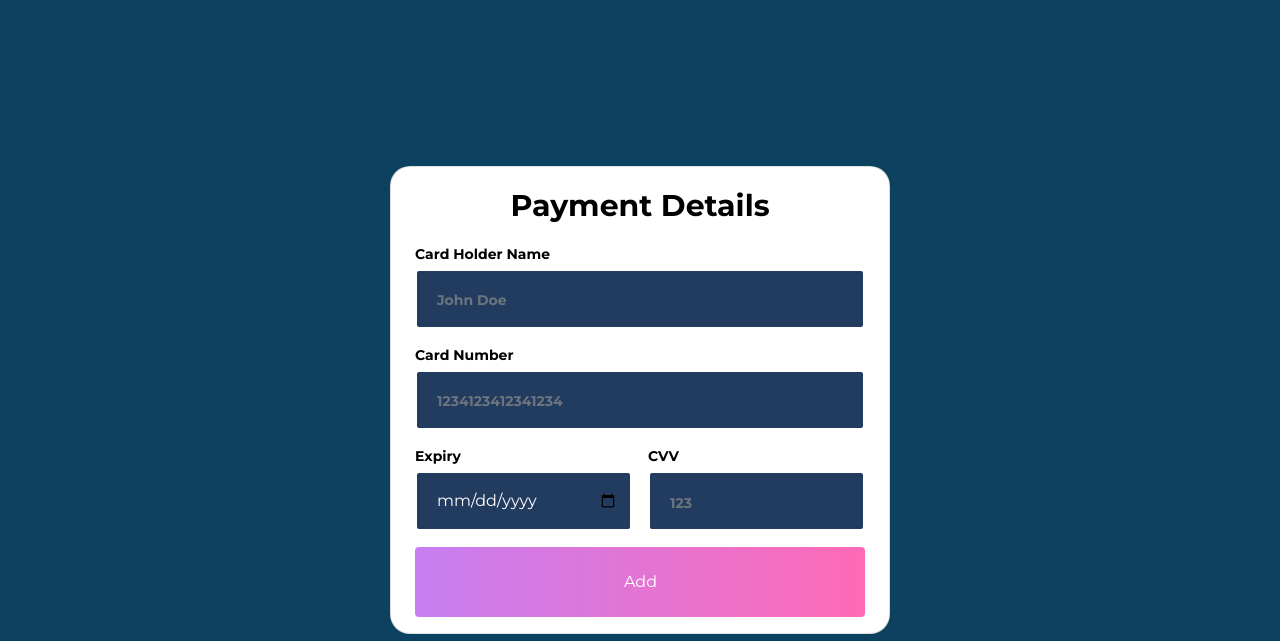
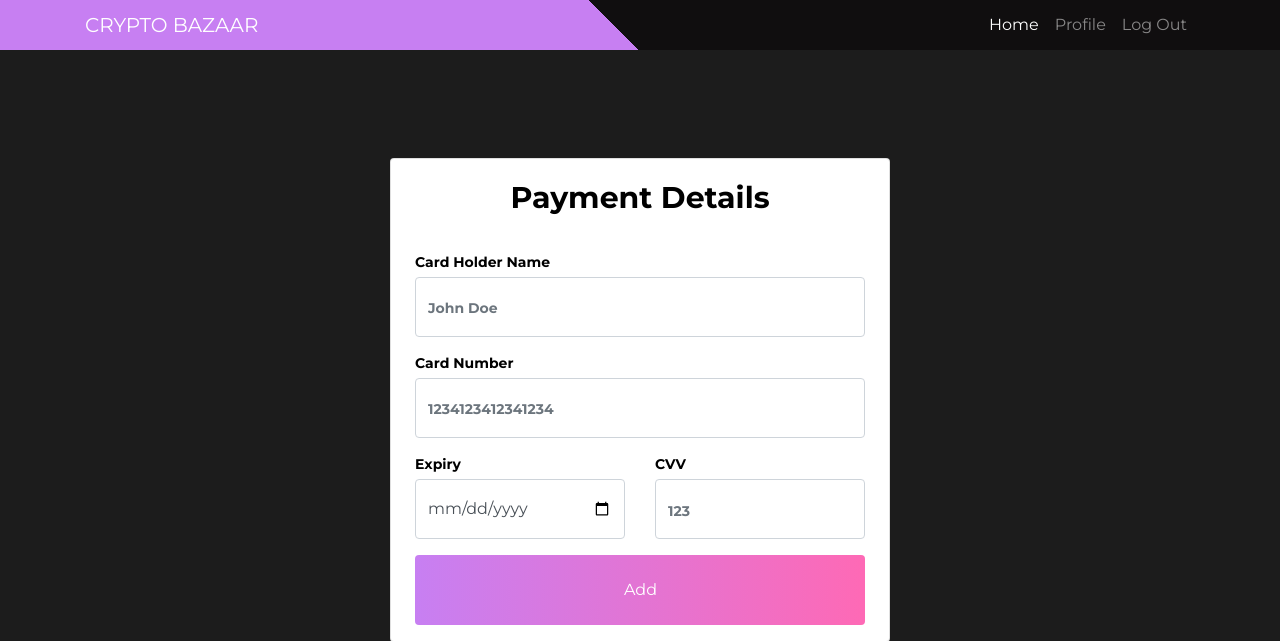
Before and after one commit to neelJadav27/DjangoCryptoProject, a Django app: page /add_payment in a window 1280 px wide. Shown: the top 641 px of the page. Run offline with Django 4.2, Linux system fonts and the light colour scheme; the visitor is signed in with stand-in values (Sample User, id 1); some libraries are stand-ins or nearby versions.

Commit message:
submission code

```diff
--- a/crypto/urls.py
+++ b/crypto/urls.py
@@ -3,7 +3,7 @@ from . import views
 
 app_name = 'crypto'
 urlpatterns = [
-    path('', views.index, name='index'),
+    path('', views.home, name='index'),
     path("login", views.login, name='login'),
     path("logout", views.logout, name='logout'),
     path("signup", views.signup, name='signup'),
--- a/crypto/views.py
+++ b/crypto/views.py
@@ -25,9 +25,9 @@ def index(req):
 def logout(req):
     if req.user.is_authenticated:
         django.contrib.auth.logout(req)
-        return HttpResponse("User Logged out")
+        return redirect('crypto:home')
     else:
-        return HttpResponse("User is not logged in")
+        return redirect('crypto:home')
 
 
 def login(req):
@@ -79,9 +79,9 @@ def signup(req):
             userData = User.objects.create_user(email=email, username=email, dob=dob, first_name=firstName,
                                                 last_name=lastName, password=password, sex=sex, phoneNo=phoneNo)
             userData.save()
-            return HttpResponse("Registered")
+            return redirect('crypto:home')
         else:
-            return HttpResponse("Invalid data")
+            return redirect('crypto:signup')
     else:
         signUpForm = SignUpForm()
 
@@ -113,8 +113,10 @@ def home(req):
         ticker_yahoo = yf.Ticker(a['alias'] + "-USD")
         ticket_history = ticker_yahoo.history(period='1d', interval='1d')
         ticket_info = ticker_yahoo.info
-        print(ticket_history)
-        currentPrice = (ticket_history.tail(1)['Close'].iloc[0])
+        try:
+            currentPrice = (ticket_history.tail(1)['Close'].iloc[0])
+        except:
+            currentPrice = 0
         circulatingSupply = ticket_info["circulatingSupply"]
         marketCap = ticket_info["marketCap"]
         volume = ticket_info['volume24Hr']
@@ -147,9 +149,12 @@ def cryptoName(req, cryptoName):
     data = pd.DataFrame()
 
     ticker_yahoo = yf.Ticker(cryptoName + "-USD")
-    ticket_history = ticker_yahoo.history()
+    ticket_history = ticker_yahoo.history(period='1d', interval='1d')
     ticket_info = ticker_yahoo.info
-    currentPrice = (ticket_history.tail(1)['Close'].iloc[0])
+    try:
+        currentPrice = (ticket_history.tail(1)['Close'].iloc[0])
+    except:
+        currentPrice = 0
     circulatingSupply = ticket_info["circulatingSupply"]
     marketCap = ticket_info["marketCap"]
 
@@ -196,7 +201,7 @@ def cryptoName(req, cryptoName):
 
 def editProfile(req):
     if not req.user.is_authenticated:
-        return HttpResponse("You are not logged in. Please Login")
+        return redirect('crypto:login')
 
     if req.method == "POST":
         editProfileForm = EditProfileDetails(req.POST)
@@ -210,7 +215,7 @@ def editProfile(req):
             # editProfileForm.save()
             return redirect('crypto:profile')
         else:
-            return HttpResponse("Invalid Data")
+            return redirect('crypto:profile')
     else:
         userData = User.objects.filter(username=req.user.username).values().first()
         context = {
@@ -221,7 +226,7 @@ def editProfile(req):
 
 def profile(req):
     if not req.user.is_authenticated:
-        return HttpResponse("User not logged in")
+        return redirect('crypto:login')
 
     userData = User.objects.filter(username=req.user.username).values().first()
     paymentInfo = PaymentInfo.objects.filter(userId=userData['id']).values().first()
@@ -229,7 +234,6 @@ def profile(req):
     history = Wallet.objects.filter(userId=userData['id']).values()
 
     for data in history:
-        print(data['crypto_id'])
         cryptoData = Cr.objects.filter(id=data['crypto_id']).values().first()
         data.update({'cryptoData': cryptoData})
     if paymentInfo is not None:
@@ -260,7 +264,7 @@ def getPageRange(pageNumber, onEachSide, totalPage):
 
 def paymentDetails(req):
     if not req.user.is_authenticated:
-        return HttpResponse("You are not logged in. Please Login")
+        return redirect('crypto:login')
 
     if req.method == "POST":
         paymentForm = PaymentDetailsForm(req.POST)
@@ -268,7 +272,6 @@ def paymentDetails(req):
         if req.POST.get("EditCard"):
             userData = User.objects.get(username=req.user.username)
             cardInfo = PaymentInfo.objects.filter(userId=userData).values().first()
-            print(cardInfo)
             initial = {
                 'cardHolderName': cardInfo['cardHolderName'],
                 'cardNo': cardInfo['cardNo'],
@@ -299,11 +302,11 @@ def paymentDetails(req):
                 CVV = paymentForm.cleaned_data['CVV']
                 PaymentInfo.objects.filter(userId=userData).update(cardHolderName=cardHolderName, cardNo=cardNo,
                                                                    expiryDate=expiryDate, CVV=CVV)
-                return HttpResponse("Card Info Updated")
+                return redirect('crypto:profile')
 
-            return HttpResponse("success")
+            return redirect('crypto:home')
         else:
-            return HttpResponse("Invalid data")
+            return redirect('crypto:add_payment')
     else:
         paymentForm = PaymentDetailsForm()
 
@@ -315,7 +318,7 @@ def paymentDetails(req):
 
 def makePayment(req):
     if not req.user.is_authenticated:
-        return HttpResponse("You are not logged in. Please Login")
+        return redirect('crypto:login')
 
     if req.method == "POST":
         if req.POST.get("Buy"):
@@ -329,21 +332,23 @@ def makePayment(req):
             if cryptoDbData['available'] - float(cryptoValue) >= 0:
                 Cr.objects.filter(alias=cryptoName).update(available=cryptoDbData['available'] - float(cryptoValue))
             else:
-                return HttpResponse("We do not have enough stock. We are sorry :(")
+                return render(req, 'redirect.html', {'cryptoName': cryptoName})
 
             userId = User.objects.get(username=req.user.username)
             cryptoId = Cr.objects.get(alias=cryptoName)
 
             ticker_yahoo = yf.Ticker(cryptoName + "-USD")
-            ticket_history = ticker_yahoo.history()
-            currentPrice = (ticket_history.tail(1)['Close'].iloc[0])
+            ticket_history = ticker_yahoo.history(period='1d', interval='1d')
+            try:
+                currentPrice = (ticket_history.tail(1)['Close'].iloc[0])
+            except:
+                currentPrice = 0
+
             amount = float(currentPrice) * float(cryptoValue)
 
             if amount >= userData['walletBalance']:
                 # below amount will be taken from user's card after using user's wallet balance
                 cardBalance = amount - float(userData['walletBalance'])
-
-                print("CARD BALANCE : ", cardBalance)
 
                 # RESET BALANCE TO 0
                 User.objects.filter(username=req.user.username).update(walletBalance=0)
@@ -358,14 +363,14 @@ def makePayment(req):
                                 amount=amount, quantity=cryptoValue, type='B')
             walletData.save()
 
-            return HttpResponse("Buy Done")
+            return redirect('crypto:home')
 
         elif req.POST.get("Sell"):
 
             cryptoName = req.GET.get("cryptoName", "")
 
             if cryptoName == "":
-                return HttpResponse("Crypto Name Missing. Unable to make payment")
+                return render(req, 'redirect.html', {'cryptoName': cryptoName})
 
             cryptoValue = float(req.POST.get("sellCryptoValue"))
 
@@ -374,8 +379,11 @@ def makePayment(req):
             walletInfo = Wallet.objects.filter(userId=userData['id'], crypto=cryptoData.first()['id']).values()
 
             ticker_yahoo = yf.Ticker(cryptoName + "-USD")
-            ticket_history = ticker_yahoo.history()
-            currentPrice = (ticket_history.tail(1)['Close'].iloc[0])
+            ticket_history = ticker_yahoo.history(period='1d', interval='1d')
+            try:
+                currentPrice = (ticket_history.tail(1)['Close'].iloc[0])
+            except:
+                currentPrice = 0
 
             cryptoAmount = 0
 
@@ -385,10 +393,10 @@ def makePayment(req):
                 elif data['type'] == 'S':
                     cryptoAmount -= data['quantity']
 
-            usdAmount = float(currentPrice) * float(cryptoAmount)
+            usdAmount = float(currentPrice) * float(cryptoValue)
 
             if cryptoValue > cryptoAmount:
-                return HttpResponse("You are trying to sell more crypto than you own")
+                return render(req, 'redirect.html', {'cryptoName': cryptoName})
 
             userId = User.objects.get(username=req.user.username)
             cryptoId = Cr.objects.get(alias=cryptoName)
@@ -398,14 +406,14 @@ def makePayment(req):
             walletData.save()
             walletBalance = float(userData['walletBalance']) + usdAmount
             User.objects.filter(username=req.user.username).update(walletBalance=walletBalance)
-            return HttpResponse("Sell Done")
+            return redirect('crypto:home')
 
         elif req.POST.get("MakeTransaction"):
 
             cryptoName = req.GET.get("cryptoName", "")
 
             if cryptoName == "":
-                return HttpResponse("Crypto Name Missing. Unable to make payment")
+                return render(req, 'redirect.html', {'cryptoName': cryptoName})
 
             userData = User.objects.filter(username=req.user.username).values()
             paymentData = PaymentInfo.objects.filter(userId=userData.first()['id']).values()
@@ -432,14 +440,17 @@ def makePayment(req):
                         cryptoAmount -= data['quantity']
 
                 if cryptoAmount < 0:
-                    return HttpResponse("Crypto Value below 0")
+                    return render(req, 'redirect.html', {'cryptoName': cryptoName})
                 elif cryptoAmount > 0:
                     userHasBought = True
 
             ticker_yahoo = yf.Ticker(cryptoName + "-USD")
-            ticket_history = ticker_yahoo.history()
+            ticket_history = ticker_yahoo.history(period='1d', interval='1d')
             ticket_info = ticker_yahoo.info
-            currentPrice = (ticket_history.tail(1)['Close'].iloc[0])
+            try:
+                currentPrice = (ticket_history.tail(1)['Close'].iloc[0])
+            except:
+                currentPrice = 0
             circulatingSupply = ticket_info["circulatingSupply"]
             marketCap = ticket_info["marketCap"]
 
@@ -496,12 +507,14 @@ def makePayment(req):
                 userHasBought = True
 
         ticker_yahoo = yf.Ticker(cryptoName + "-USD")
-        ticket_history = ticker_yahoo.history()
+        ticket_history = ticker_yahoo.history(period='1d', interval='1d')
         ticket_info = ticker_yahoo.info
-        currentPrice = (ticket_history.tail(1)['Close'].iloc[0])
+        try:
+            currentPrice = (ticket_history.tail(1)['Close'].iloc[0])
+        except:
+            currentPrice = 0
         circulatingSupply = ticket_info["circulatingSupply"]
         marketCap = ticket_info["marketCap"]
-        print(userData)
         context = {
             "isPaymentAdded": isPaymentAdded,
             "userHasBought": userHasBought,
--- a/templates/addpayment.html
+++ b/templates/addpayment.html
@@ -14,6 +14,7 @@
 </style>
 </head>
 <body oncontextmenu='return false' class='snippet-body'>
+{% include 'header.html' %}
 <form method="post">
 {% csrf_token %}
 <div class="container p-0">
@@ -51,5 +52,6 @@
 <script type='text/javascript' src=''></script>
 <script type='text/javascript' src=''></script>
 <script type='text/Javascript'></script>
+
 </body>
 </html>
--- a/templates/carddetails.html
+++ b/templates/carddetails.html
@@ -2,7 +2,7 @@
 <html lang="en">
 <head>
     <meta charset="UTF-8">
-    <title>Title</title>
+    <title>Card Details</title>
 </head>
 <body>
 <form method="post">
--- a/templates/cryptodetail.html
+++ b/templates/cryptodetail.html
@@ -4,7 +4,7 @@
 <html lang="en">
 <head>
     <meta charset="UTF-8">
-    <title>Home Page</title>
+    <title>Crypto Page</title>
     <script src="https://cdn.jsdelivr.net/npm/chart.js"></script>
      <link rel="stylesheet" href="{% static 'css/cryptodetail.css' %}">
 </head>
--- a/templates/editProfile.html
+++ b/templates/editProfile.html
@@ -3,7 +3,7 @@
 <html lang="en">
 <head>
     <meta charset="UTF-8">
-    <title>Title</title>
+    <title>Edit Profile</title>
     <link rel="stylesheet" href="{% static 'css/editProfile.css' %}">
 </head>
 <body style="margin-top: 90px;">
--- a/templates/footer.html
+++ b/templates/footer.html
@@ -21,9 +21,6 @@
        <h3>CRYPTO BAZAAR</h3>
       <p>&copy; 2022 Cryptobazaar.com</p>
 
-          <a href="#" style="color: white">Help</a>
-          <a href="#" style="color: white">Help 1</a>
-          <a href="#" style="color: white">Help 2</a>
   </div>
 </footer>
 </body>
--- a/templates/header.html
+++ b/templates/header.html
@@ -15,7 +15,7 @@
 
   <nav class="navbar navbar-expand-lg navbar-dark mx-background-top-linear">
     <div class="container">
-      <a class="navbar-brand" rel="nofollow" target="_blank" href="#" style="text-transform: uppercase;"> Crypto Bazaar</a>
+      <a class="navbar-brand" rel="nofollow" target="_blank" href="{% url 'crypto:home' %}" style="text-transform: uppercase;"> Crypto Bazaar</a>
       <button class="navbar-toggler" type="button" data-toggle="collapse" data-target="#navbarResponsive" aria-controls="navbarResponsive" aria-expanded="false" aria-label="Toggle navigation">
         <span class="navbar-toggler-icon"></span>
       </button>
@@ -24,16 +24,16 @@
         <ul class="navbar-nav ml-auto">
 
           <li class="nav-item active">
-            <a class="nav-link" href="#">Home
+            <a class="nav-link" href="{% url 'crypto:home' %}">Home
               <span class="sr-only">(current)</span>
             </a>
           </li>
             <li class="nav-item">
-            <a class="nav-link" href="#">Profile</a>
+            <a class="nav-link" href="{% url 'crypto:profile' %}">Profile</a>
           </li>
 
           <li class="nav-item">
-            <a class="nav-link" href="#">Log Out</a>
+            <a class="nav-link" href="{% url 'crypto:logout' %}">Log Out</a>
           </li>
         </ul>
       </div>
--- a/templates/login.html
+++ b/templates/login.html
@@ -4,7 +4,7 @@
 <html lang="en">
 <head>
 
-	<title>Crypto-Bazaar LogIn</title>
+	<title>Login</title>
 	<meta charset="UTF-8">
 	<meta name="viewport" content="width=device-width, initial-scale=1">
 <!--===============================================================================================-->
--- a/templates/makepayment.html
+++ b/templates/makepayment.html
@@ -263,7 +263,9 @@ form .btn.btn-primary:hover {
 </style>
 </head>
 <body oncontextmenu='return false' class='snippet-body'>
+
 <form method="post" action="{% url 'crypto:makepayment'%}?cryptoName={{ cryptoData.alias }}">
+{% csrf_token %}
 <div class="container bg-light d-md-flex align-items-center">
     <div class="card box1 shadow-sm p-md-5 p-md-5 p-4">
         <div class="fw-bolder mb-4"><span class="fas fa-dollar-sign"></span><span class="ps-1"> {{ cryptoData.name }} - {{ cryptoData.alias }}</span></div>
@@ -353,5 +355,6 @@ form .btn.btn-primary:hover {
 <script type='text/javascript' src=''></script>
 <script type='text/javascript' src=''></script>
 <script type='text/Javascript'></script>
+
 </body>
 </html>
--- a/templates/profile.html
+++ b/templates/profile.html
@@ -3,7 +3,7 @@
 <html lang="en">
 <head>
     <meta charset="UTF-8">
-    <title>Title</title>
+    <title>Profile Page</title>
     <link rel="stylesheet" href="{% static 'css/profile.css' %}">
 </head>
 
--- a/templates/signup.html
+++ b/templates/signup.html
@@ -3,7 +3,7 @@
 <!DOCTYPE html>
 <html lang="en">
 <head>
-	<title>Crypto-Bazaar LogIn</title>
+	<title>Sign up</title>
 	<meta charset="UTF-8">
 	<meta name="viewport" content="width=device-width, initial-scale=1">
 <!--===============================================================================================-->
```
